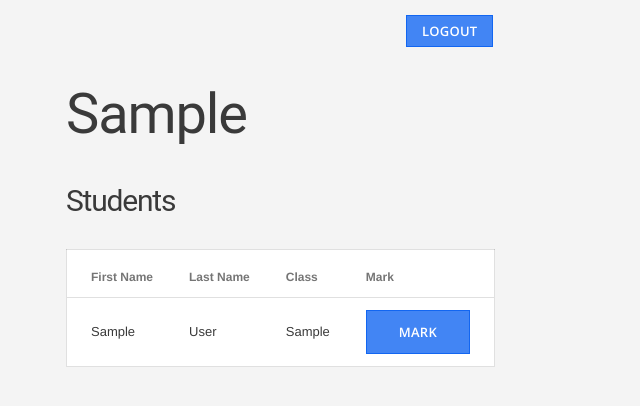
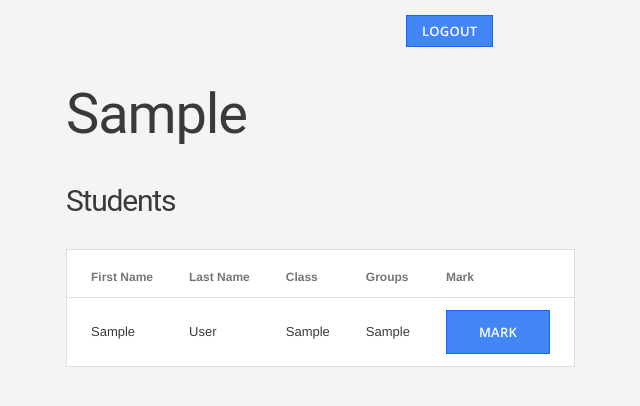
Before and after one commit to Aver30/Moodle2v, a Flask app: template templates/ViewStudents_Dem.html in a window 1280 px wide. Shown: the part 50-456 px from the top of the page, without its empty margins (74-714 px from the left). Run offline with Flask 2, Linux system fonts and the light colour scheme; tables that the repository leaves empty hold one stand-in row (values such as "Sample post"); the template is opened without the code that fills it: values that come from a table or form of the project are taken from there, most other values are stand-ins (such as "Sample title", 1, 10 or a date in 2020).

Commit message:
Adding a new column to the table
Changing the layout of the view students page and adding the logout button to the left hand side

```diff
--- a/templates/ViewStudents_Dem.html
+++ b/templates/ViewStudents_Dem.html
@@ -11,8 +11,6 @@
 
 <main class="container signup-section">
 
-<a href = "{{ url_for('logout') }}" class="btn-primary logout">logout</a>
-
     <div class="section-content">
         <h1> {{ requiredClass }} </h1>
         <h2>Students</h2>
@@ -20,9 +18,10 @@
            <table class="mdl-data-table mdl-js-data-table">
           <thead>
             <tr>
-              <th class="mdl-data-table__cell--non-numeric">First Name</th>
-              <th class="mdl-data-table__cell--non-numeric">Last Name</th>
-              <th class="mdl-data-table__cell--non-numeric">Class</th>
+                <th class="mdl-data-table__cell--non-numeric">First Name</th>
+                <th class="mdl-data-table__cell--non-numeric">Last Name</th>
+                <th class="mdl-data-table__cell--non-numeric">Class</th>
+                <th class="mdl-data-table__cell--non-numeric">Groups</th>
                 <th class="mdl-data-table__cell--non-numeric">Mark</th>
             </tr>
           </thead>
@@ -32,6 +31,7 @@
                           <td class="mdl-data-table__cell--non-numeric">  {{ student.firstname }} </td>
                           <td class="mdl-data-table__cell--non-numeric"> {{ student.lastname }} </td>
                           <td class="mdl-data-table__cell--non-numeric"> {{ student.classes }} </td>
+                            <td class="mdl-data-table__cell--non-numeric"> {{ student.groups }} </td>
                           <td class="mdl-data-table__cell--non-numeric"> <form action="/ViewStudents_Dem" method="POST" >
                         <button class="btn-primary" type="submit" name="Mark" value="{{  student.email  }}">
                         Mark
@@ -44,5 +44,8 @@
 
     </div>
   </main>
+    <main class="container signup-section">
+        <a href = "{{ url_for('logout') }}" class="btn-primary logout">logout</a>
+    </main>
 
 {% endblock %}
```
